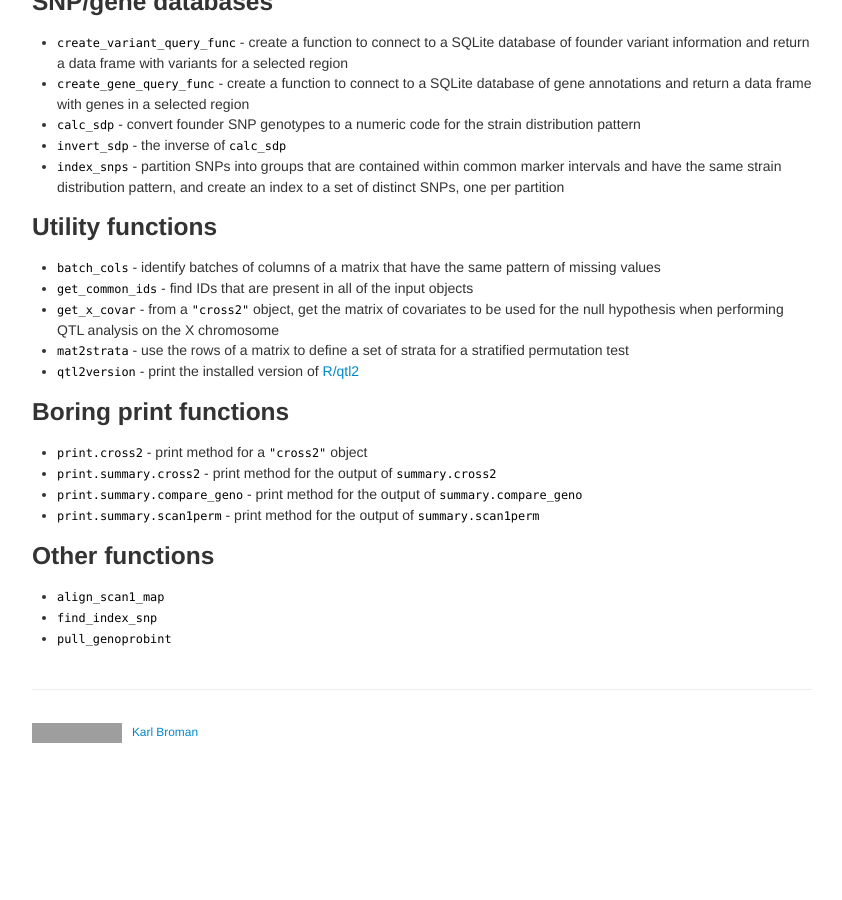
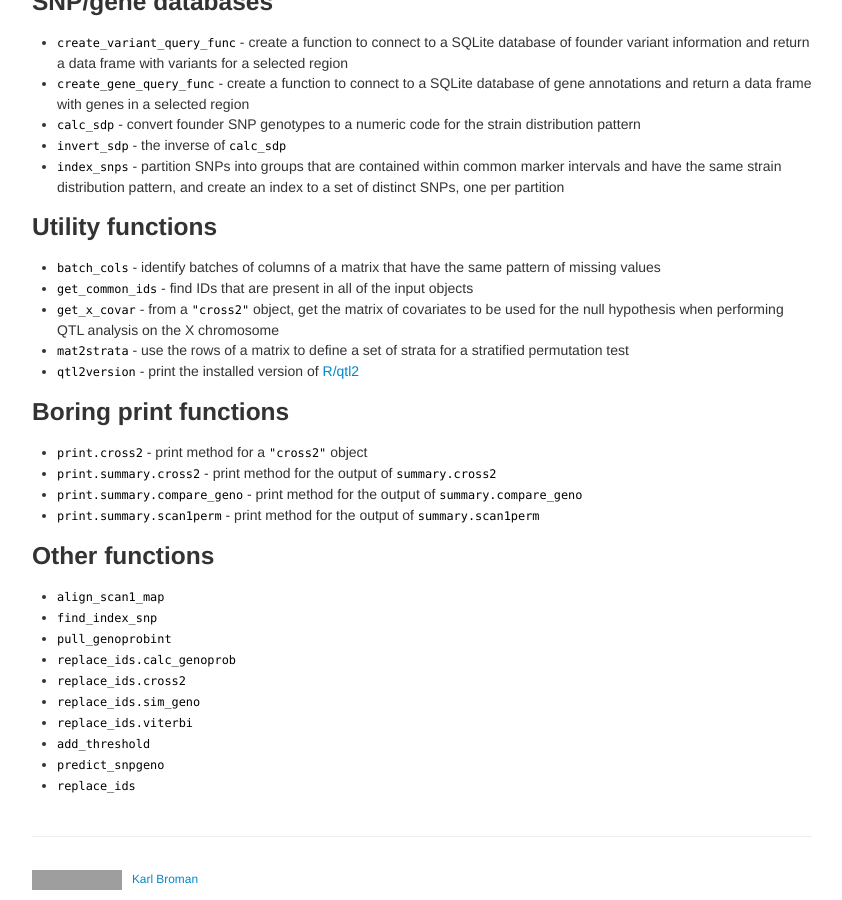
Before and after one commit to rqtl/qtl2, a Jekyll site: the page built from pages/rqtl2_functions.md, in a window 1280 px wide and 900 px high, scrolled down 3706 px. Shown: the whole window, without its empty margins (218-1060 px from the left). Built offline with Jekyll 4.4.1, drawn with Linux system fonts in a browser that asks for light colours; before the commit the page ends 4459 px from its top, so only the background shows below that; grey boxes are pictures that could not be loaded.

Commit message:
New and not-yet-categorized functions in rqtl2_functions.md

```diff
--- a/pages/rqtl2_functions.md
+++ b/pages/rqtl2_functions.md
@@ -280,3 +280,10 @@ description: Annotated/categorized list of functions in R/qtl2
 - `align_scan1_map`
 - `find_index_snp`
 - `pull_genoprobint`
+- `replace_ids.calc_genoprob`
+- `replace_ids.cross2`
+- `replace_ids.sim_geno`
+- `replace_ids.viterbi`
+- `add_threshold`
+- `predict_snpgeno`
+- `replace_ids`
```
